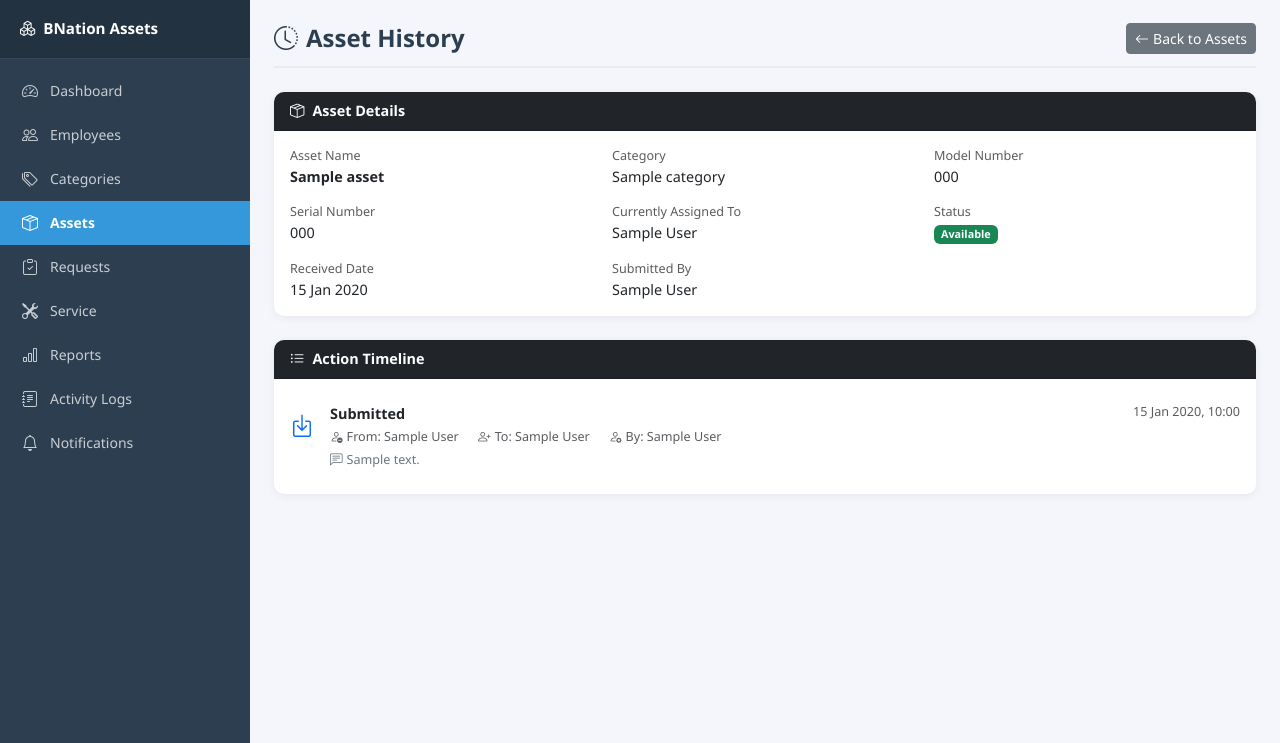
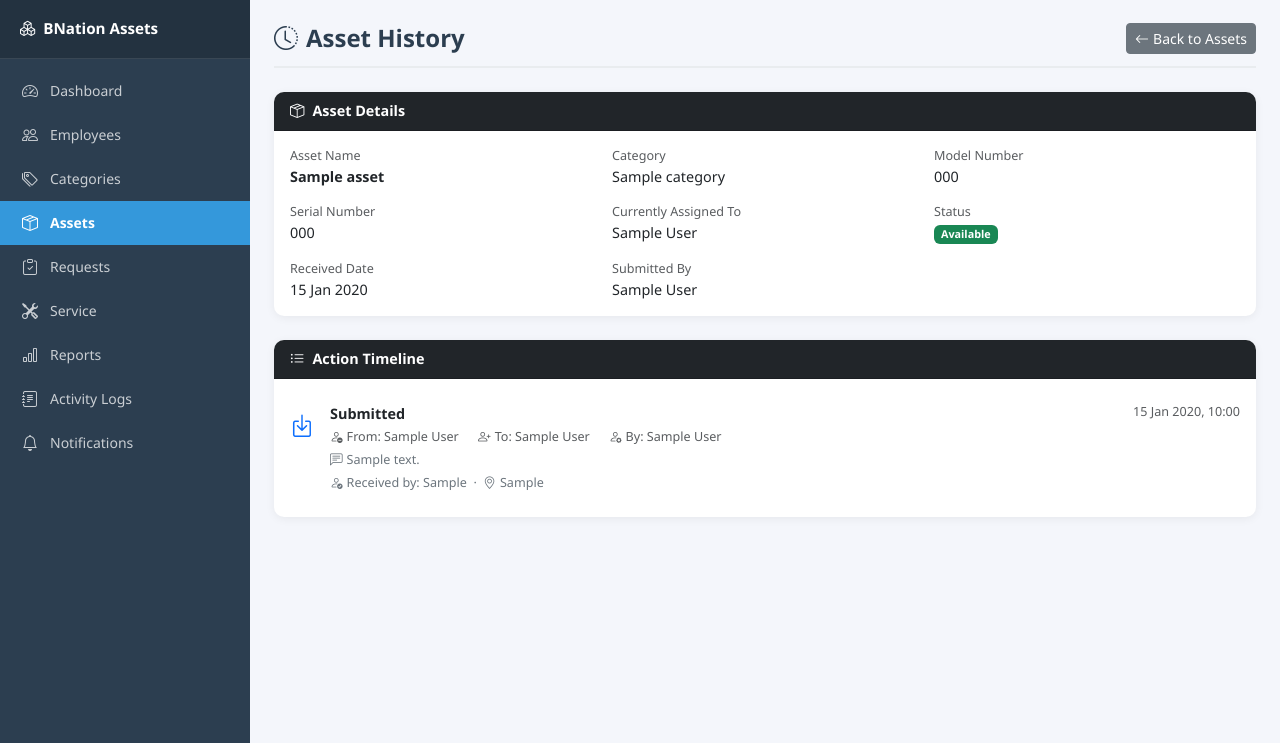
Before and after one commit to b2bsamanish7787/assets-home, a PHP site: page /assets-home/admin/assets/history.php?id=1 in a window 1280 px wide. Shown: the part 57-800 px from the top of the page. Run offline with PHP 8.4, Linux system fonts and the light colour scheme; the visitor is signed in with stand-in values (Sample User, id 1); tables that the repository leaves empty hold one stand-in row (values such as "Sample post"); data that the repository does not hold is empty; some libraries are stand-ins or nearby versions.

Commit message:
Add Received By and Received Location to Return Asset form and views
Co-authored-by: b2bsamanish7787 <266656010+b2bsamanish7787@users.noreply.github.com>

```diff
--- a/admin/assets/history.php
+++ b/admin/assets/history.php
@@ -50,7 +50,7 @@ if (!$asset) {
 $history = [];
 try {
     $histStmt = $pdo->prepare(
-        "SELECT ah.id, ah.action, ah.notes, ah.created_at,
+        "SELECT ah.id, ah.action, ah.notes, ah.received_by, ah.received_location, ah.created_at,
                 CONCAT(fu.first_name, ' ', fu.last_name) AS from_user_name,
                 CONCAT(tu.first_name, ' ', tu.last_name) AS to_user_name,
                 CONCAT(cb.first_name, ' ', cb.last_name) AS created_by_name
@@ -201,6 +201,17 @@ include __DIR__ . '/../../includes/sidebar.php';
                       <i class="bi bi-chat-left-text me-1"></i><?= sanitize($record['notes']) ?>
                     </div>
                   <?php endif; ?>
+                  <?php if (!empty($record['received_by']) || !empty($record['received_location'])): ?>
+                    <div class="mt-1 text-secondary small">
+                      <?php if (!empty($record['received_by'])): ?>
+                        <i class="bi bi-person-check me-1"></i>Received by: <?= sanitize($record['received_by']) ?>
+                      <?php endif; ?>
+                      <?php if (!empty($record['received_location'])): ?>
+                        <?php if (!empty($record['received_by'])): ?>&nbsp;&middot;&nbsp;<?php endif; ?>
+                        <i class="bi bi-geo-alt me-1"></i><?= sanitize($record['received_location']) ?>
+                      <?php endif; ?>
+                    </div>
+                  <?php endif; ?>
                 </div>
               </div>
             </li>
--- a/config/db.php
+++ b/config/db.php
@@ -71,6 +71,10 @@ try {
     // asset_history: extend action enum to include 'approved' (MODIFY is idempotent)
     $pdo->exec("ALTER TABLE asset_history MODIFY COLUMN action ENUM('submitted','assigned','transferred','returned','service_requested','service_approved','service_completed','approved') NOT NULL");
 
+    // asset_history: add received_by and received_location columns for return tracking
+    _migrateAddColumn($pdo, 'asset_history', 'received_by',       "VARCHAR(200) NULL AFTER notes");
+    _migrateAddColumn($pdo, 'asset_history', 'received_location',  "VARCHAR(200) NULL AFTER received_by");
+
     // asset_financial_details: table for admin-entered purchase details per asset
     $pdo->exec("CREATE TABLE IF NOT EXISTS asset_financial_details (
         id           INT AUTO_INCREMENT PRIMARY KEY,
--- a/database/schema.sql
+++ b/database/schema.sql
@@ -67,6 +67,8 @@ CREATE TABLE IF NOT EXISTS asset_history (
   from_user INT NULL,
   to_user INT NULL,
   notes TEXT,
+  received_by VARCHAR(200) NULL,
+  received_location VARCHAR(200) NULL,
   created_by INT,
   created_at TIMESTAMP DEFAULT CURRENT_TIMESTAMP,
   FOREIGN KEY (asset_id) REFERENCES assets(id) ON DELETE CASCADE
```
Also changed, not shown: admin/assets/return.php (+24 -6 lines), admin/assets/view.php (+7 -1 lines).
